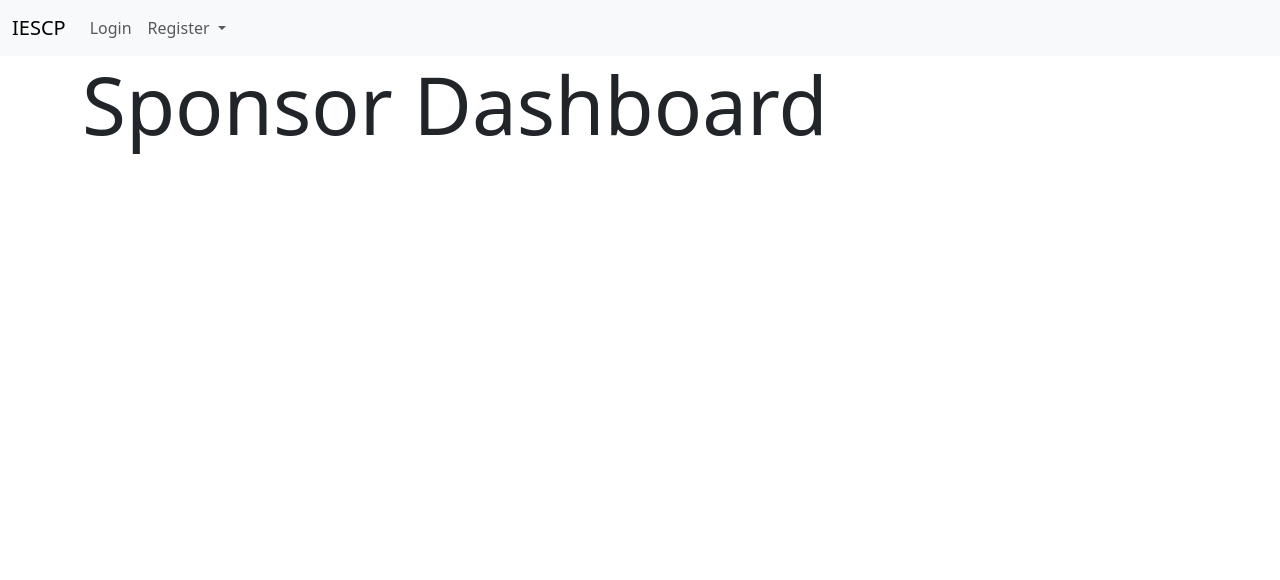
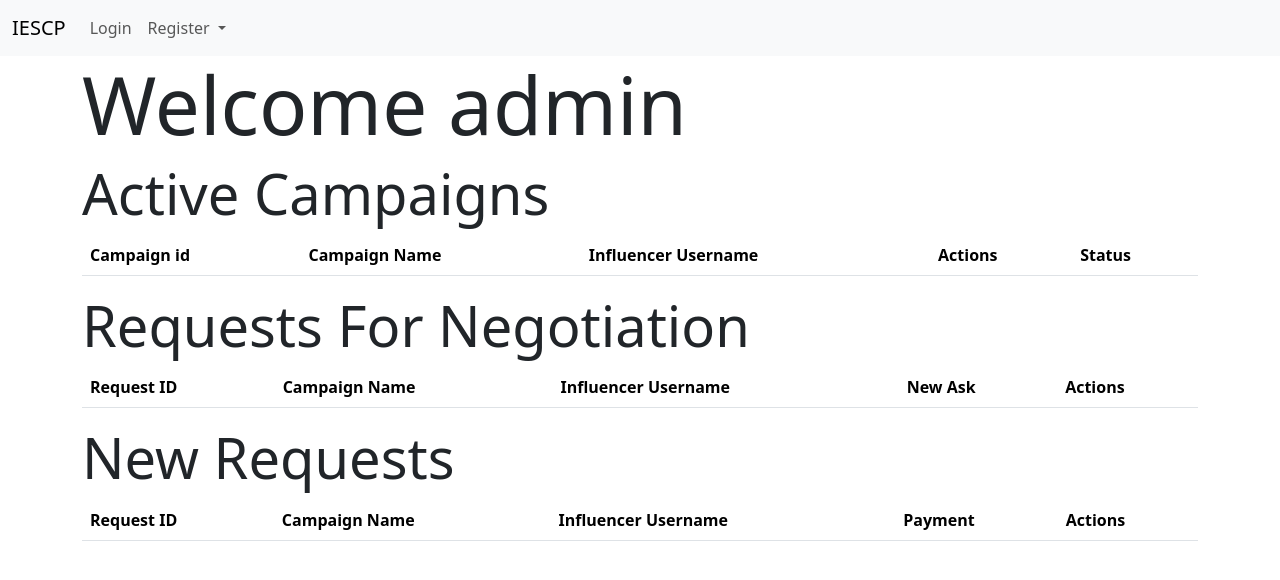
Before and after one commit to shekhar2024/influencer-engagement-and-sponsorship-coordination-platform, a Flask app: template templates/sponsor.html in a window 1280 px wide. Shown: the top 580 px of the page. Run offline with Flask 3, Linux system fonts and the light colour scheme; the template is opened without the code that fills it: values that come from a table or form of the project are taken from there, others are empty.

Commit message:
Updated Sponsor Dashboard

```diff
--- a/models.py
+++ b/models.py
@@ -19,7 +19,7 @@ class User(db.Model):
     is_admin = db.Column(db.Boolean,nullable=False,default=False)
 
     campaigns = db.relationship('Campaign',backref='sponsor',lazy=True)
-    ad_requests_bysponsor = db.relationship('Ad_Request_bysponsor',backref='sponsor',lazy=True)
+    ad_requests_bysponsor = db.relationship('Ad_Request_bysponsor',backref='influencer',lazy=True)
     ad_requests_byinfluencer = db.relationship('Ad_Request_byinfluencer',backref='influencer',lazy=True)
     flag = db.relationship('Flagged_User',backref='flagged_user',uselist=False)
 
--- a/templates/admin/admin_dashboard.html
+++ b/templates/admin/admin_dashboard.html
@@ -17,7 +17,7 @@
             <td>{{influencers|length}}</td>
             <td>{{campaigns|length}}</td>
             <td>{{request_sponsor|length + request_influencer|length}}</td>
-            <td>{{request_accepted_sponsor|length + request_accepted_influencer|length}}</td>
+            <td>{{request_accepted_sponsor + request_accepted_influencer}}</td>
         </tr>
     </tbody>
 </table>
--- a/templates/sponsor.html
+++ b/templates/sponsor.html
@@ -7,5 +7,139 @@
 {% endblock %}
 
 {% block content %}
-    <h1 class="display-1">Sponsor Dashboard</h1>
+
+    <h1 class="display-1">Welcome {{sponsor.username}}</h1>
+    <h1 class="display-4">Active Campaigns</h1>
+
+    <table class="table">
+        <thead>
+            <tr>
+                <th>Campaign id</th>
+                <th>Campaign Name</th>
+                <th>Influencer Username</th>
+                <th>Actions</th>
+                <th>Status</th>
+            </tr>
+        </thead>
+        <tbody>
+            {% for campaign in campaigns %}
+            {% if campaign.status == 'Active' or campaign.status == 'Completed' %}
+            <tr>
+                <td>{{campaign.id}}</td>
+                <td>{{campaign.title}}</td>
+                <td>{% for request in campaign.ad_requests_bysponsor %}
+                    {% if request.status == 'Accepted' or request.status =='Negotiated' %}
+                    {{request.influencer_name}}
+                    {% endif %}
+                    {% endfor %}
+                    {% for request in campaign.ad_requests_byinfluencer %}
+                    {% if request.status == 'Accepted' %}
+                    {{request.influencer_name}}
+                    {% endif %}
+                    {% endfor %}
+                </td>
+                <td>
+                    <a href="{{url_for('view_campaign', id=campaign.id)}}" class="btn btn-primary">
+                        <i class="fas fa-search    "></i>
+                        View
+                    </a>
+                </td>
+                <td>{{campaign.status}}</td>
+            </tr>
+            {% endif %}
+            {% endfor %}
+        </tbody>
+    </table>
+
+    <h1 class="display-4">Requests For Negotiation</h1>
+
+    <table class="table">
+        <thead>
+            <tr>
+                <th>Request ID</th>
+                <th>Campaign Name</th>
+                <th>Influencer Username</th>
+                <th>New Ask</th>
+                <th>Actions</th>
+            </tr>
+        </thead>
+        <tbody>
+            {% for campaign in campaigns %}
+            {% if campaign.status == 'pending' %}
+            {% for request in campaign.ad_requests_bysponsor %}
+            {% if request.status == 'In Negotiation' %}
+
+            <tr>
+                <td>{{request.id}}</td>
+                <td>{{request.campaign_title}}</td>
+                <td>{{request.influencer_name}}</td>
+                <td>{{request.payment}}</td>
+                <td>
+                    <a href="{{url_for('view_request_sponsor', request_id=request.id)}}" class="btn btn-primary">
+                        <i class="fas fa-search"></i>
+                        View
+                    </a>
+                    <a href="{{url_for('accept_negotiated_request_sponsor', request_id=request.id)}}" class="btn btn-success">
+                        <i class="fa-sharp fa-solid fa-check" ></i>
+                        Accept
+                    </a>
+                    <a href="{{url_for('reject_negotiated_request_sponsor', request_id=request.id)}}" class="btn btn-danger">
+                        <i class="fa-solid fa-xmark"></i>
+                        Reject
+                    </a>
+                </td>
+            </tr>
+            {% endif %}
+            {% endfor %}
+            {% endif %}
+            {% endfor %}
+        </tbody>
+    </table>
+
+    <h1 class="display-4">New Requests</h1>
+
+    <table class="table">
+        <thead>
+            <tr>
+                <th>Request ID</th>
+                <th>Campaign Name</th>
+                <th>Influencer Username</th>
+                <th>Payment</th>
+                <th>Actions</th>
+            </tr>
+        </thead>
+        <tbody>
+            {% for campaign in campaigns %}
+            {% if campaign.status == 'pending' %}
+            {% for request in campaign.ad_requests_byinfluencer %}
+            {% if request.status == 'pending' %}
+
+            <tr>
+                <td>{{request.id}}</td>
+                <td>{{request.campaign_title}}</td>
+                <td>{{request.influencer_name}}</td>
+                <td>{{request.payment}}</td>
+                <td>
+                    <a href="{{url_for('view_request_sponsor', request_id=request.id)}}" class="btn btn-primary">
+                        <i class="fas fa-search"></i>
+                        View
+                    </a>
+                    <a href="{{url_for('accept_new_request_sponsor', request_id=request.id)}}" class="btn btn-success">
+                        <i class="fa-sharp fa-solid fa-check" ></i>
+                        Accept
+                    </a>
+                    <a href="{{url_for('reject_new_request_sponsor', request_id=request.id)}}" class="btn btn-danger">
+                        <i class="fa-solid fa-xmark"></i>
+                        Reject
+                    </a>
+                </td>
+            </tr>
+            {% endif %}
+            {% endfor %}
+            {% endif %}
+            {% endfor %}
+        </tbody>
+    </table>
+
+
 {% endblock %}
```
Also changed, not shown: routes.py (+73 -3 lines), templates/find_influencers.html (+4 -4 lines).
